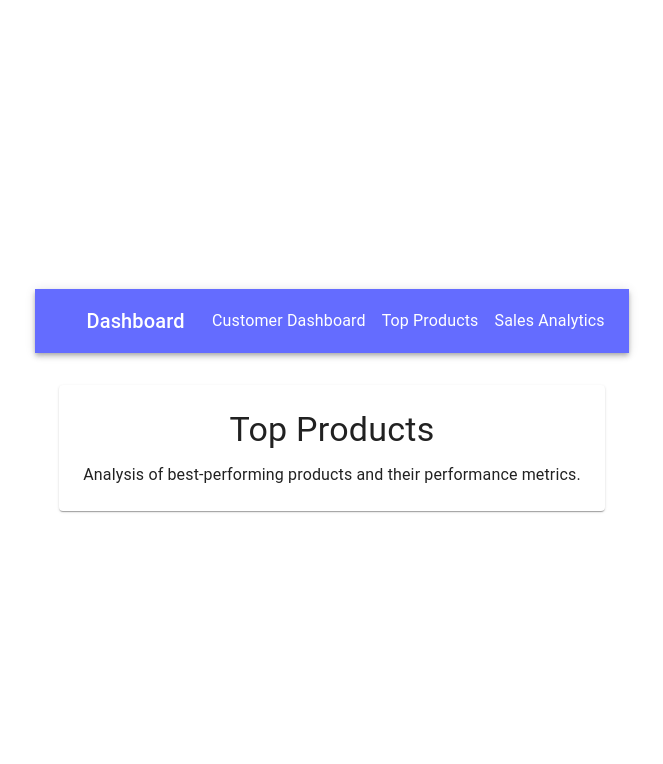
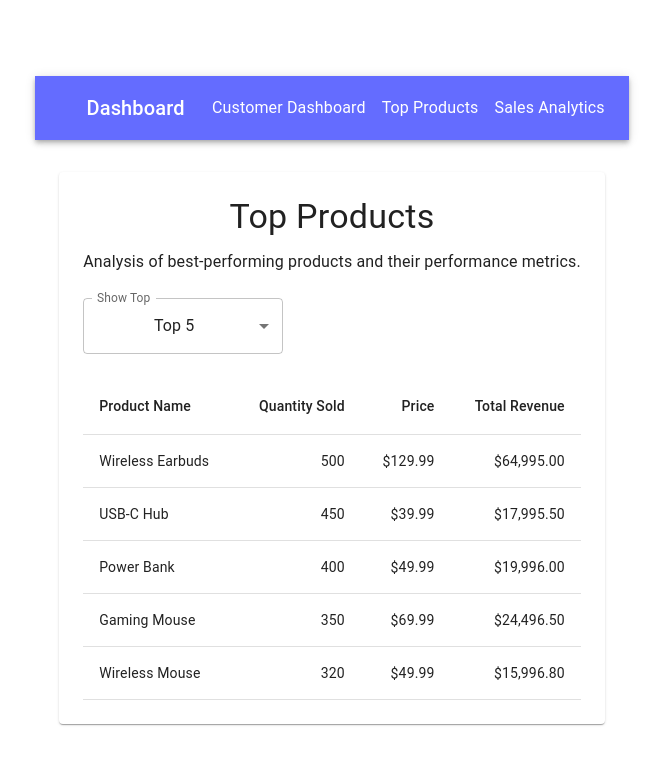
Before and after one commit to gabrielwiggert/dashboard, a React (Vite) app in the folder frontend/: page /top-products in a window 1280 px wide. Shown: the top 764 px of the page, without its empty margins (308-971 px from the left). Built offline with nearby package versions, Linux system fonts and the light colour scheme.

Commit message:
Create Top Products interface

```diff
--- a/frontend/src/pages/TopProducts.tsx
+++ b/frontend/src/pages/TopProducts.tsx
@@ -1,16 +1,106 @@
-import { Typography, Paper, Box } from '@mui/material'
+import { Typography, Paper, Box, FormControl, InputLabel, Select, MenuItem, Table, TableBody, TableCell, TableContainer, TableHead, TableRow } from '@mui/material'
+import type { SelectChangeEvent } from '@mui/material'
+import { useState } from 'react'
 
-const TopProducts = () => (
+interface Product {
+  id: number;
+  name: string;
+  quantitySold: number;
+  price: number;
+}
+
+const mockProducts: Product[] = [
+  { id: 1, name: "Premium Headphones", quantitySold: 150, price: 199.99 },
+  { id: 2, name: "Wireless Mouse", quantitySold: 320, price: 49.99 },
+  { id: 3, name: "4K Monitor", quantitySold: 75, price: 499.99 },
+  { id: 4, name: "Mechanical Keyboard", quantitySold: 200, price: 129.99 },
+  { id: 5, name: "USB-C Hub", quantitySold: 450, price: 39.99 },
+  { id: 6, name: "Gaming Chair", quantitySold: 90, price: 299.99 },
+  { id: 7, name: "Webcam HD", quantitySold: 280, price: 79.99 },
+  { id: 8, name: "Bluetooth Speaker", quantitySold: 175, price: 89.99 },
+  { id: 9, name: "Graphics Tablet", quantitySold: 120, price: 159.99 },
+  { id: 10, name: "External SSD 1TB", quantitySold: 230, price: 149.99 },
+  { id: 11, name: "Wireless Earbuds", quantitySold: 500, price: 129.99 },
+  { id: 12, name: "Power Bank", quantitySold: 400, price: 49.99 },
+  { id: 13, name: "Laptop Stand", quantitySold: 180, price: 29.99 },
+  { id: 14, name: "Gaming Mouse", quantitySold: 350, price: 69.99 },
+  { id: 15, name: "Desk Lamp", quantitySold: 160, price: 34.99 },
+  { id: 16, name: "Microphone", quantitySold: 140, price: 119.99 },
+  { id: 17, name: "Camera Lens", quantitySold: 85, price: 249.99 },
+  { id: 18, name: "Phone Stand", quantitySold: 290, price: 19.99 },
+  { id: 19, name: "Tablet Case", quantitySold: 220, price: 39.99 },
+  { id: 20, name: "Smart Watch", quantitySold: 170, price: 199.99 },
+]
+
+const TopProducts = () => {
+  const [limit, setLimit] = useState<number>(5)
+
+  const handleLimitChange = (event: SelectChangeEvent<number>) => {
+    setLimit(event.target.value as number)
+  }
+
+  // Sort products by quantity sold and take the top N based on limit
+  const topProducts = [...mockProducts]
+    .sort((a, b) => b.quantitySold - a.quantitySold)
+    .slice(0, limit)
+
+  return (
     <Paper sx={{ p: 3 }}>
       <Box>
         <Typography variant="h4" gutterBottom>
           Top Products
         </Typography>
-      <Typography variant="body1">
+        <Typography variant="body1" gutterBottom>
           Analysis of best-performing products and their performance metrics.
         </Typography>
+
+        <Box sx={{ mt: 3, mb: 3, maxWidth: 200 }}>
+          <FormControl fullWidth>
+            <InputLabel id="limit-select-label">Show Top</InputLabel>
+            <Select
+              labelId="limit-select-label"
+              id="limit-select"
+              value={limit}
+              label="Show Top"
+              onChange={handleLimitChange}
+            >
+              <MenuItem value={5}>Top 5</MenuItem>
+              <MenuItem value={10}>Top 10</MenuItem>
+              <MenuItem value={20}>Top 20</MenuItem>
+            </Select>
+          </FormControl>
+        </Box>
+
+        <TableContainer>
+          <Table>
+            <TableHead>
+              <TableRow>
+                <TableCell>Product Name</TableCell>
+                <TableCell align="right">Quantity Sold</TableCell>
+                <TableCell align="right">Price</TableCell>
+                <TableCell align="right">Total Revenue</TableCell>
+              </TableRow>
+            </TableHead>
+            <TableBody>
+              {topProducts.map((product) => (
+                <TableRow key={product.id}>
+                  <TableCell>{product.name}</TableCell>
+                  <TableCell align="right">{product.quantitySold.toLocaleString()}</TableCell>
+                  <TableCell align="right">${product.price.toFixed(2)}</TableCell>
+                  <TableCell align="right">
+                    ${(product.quantitySold * product.price).toLocaleString(undefined, {
+                      minimumFractionDigits: 2,
+                      maximumFractionDigits: 2
+                    })}
+                  </TableCell>
+                </TableRow>
+              ))}
+            </TableBody>
+          </Table>
+        </TableContainer>
       </Box>
     </Paper>
   )
+}
 
 export default TopProducts
```
Lines whose indentation alone changed are shown as unchanged.
